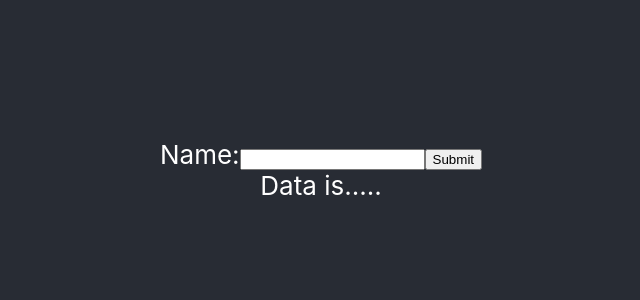
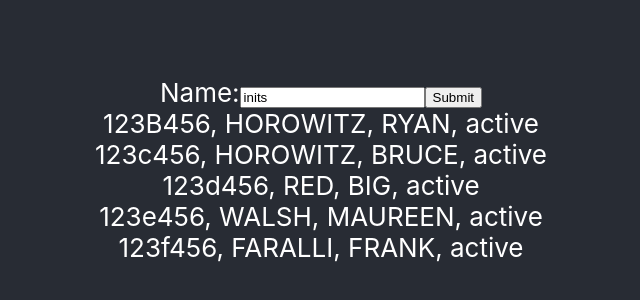
Before and after one commit to ryhorowitz/GT_app, a React (Create React App) app: page / in a window 1280 px wide. Shown: the part 230-530 px from the top of the page, without its empty margins (319-959 px from the left). Built offline with nearby package versions, Linux system fonts and the light colour scheme; no server answers.

Commit message:
Switched over to reactHooks.

```diff
--- a/package.json
+++ b/package.json
@@ -2,7 +2,6 @@
   "name": "gt",
   "version": "0.1.0",
   "private": true,
-  "proxy": "http://localhost:1234",
   "dependencies": {
     "@testing-library/jest-dom": "^5.16.4",
     "@testing-library/react": "^13.3.0",
--- a/src/App.js
+++ b/src/App.js
@@ -1,6 +1,6 @@
 import './App.css';
-import Data from './components/Data'
 import Search from './components/Search'
+import GetAll from './components/GetAll';
 
 function App() {
 
@@ -8,7 +8,7 @@ function App() {
     <div className="App">
       <header className="App-header">
         <Search/>
-        <Data/>
+        <GetAll/>
       </header>
       <div>
       </div>
--- a/src/components/Data.js
+++ b/src/components/Data.js
@@ -4,7 +4,7 @@ class Data extends React.Component {
   constructor(props) {
       super(props);
       this.state = {
-        data: ''
+        data: 'init data'
       };
     }
 
@@ -12,11 +12,15 @@ class Data extends React.Component {
     fetch('/search')
       .then(res => console.log('res is',res.json()))
       .then(data => {
-        this.setState({
-          data: data
-        })
+        console.log('data is', data);
+        // this.setState({
+        //   data: data
+        // })
       })
   }
+
+  //search by last name
+  // return JSON if found
   render () {
     return (
       <div>
--- /dev/null
+++ b/src/components/GetAll.js
@@ -0,0 +1,27 @@
+import React from 'react';
+import caseFiles from '../data.js';
+
+function GetAll() {
+// a button that returns all case file data.
+  return (
+    <div className="all-cases">
+      {caseFiles.map( (file, key) => {
+        return (
+          <div key={key}>
+            {
+              file.caseNumber +
+              ', ' +
+              file.lastName +
+              ', ' +
+              file.firstName
+              + ', ' +
+              file.status
+            }
+          </div>
+        )
+      })}
+    </div>
+  )
+};
+
+export default GetAll;
--- a/src/components/Search.js
+++ b/src/components/Search.js
@@ -1,36 +1,22 @@
-import React from 'react';
+import React, { useState } from 'react';
 
-class Search extends React.Component {
-    constructor(props) {
-        super(props);
-        this.state = { value: '' };
+function Search() {
+  const [search, setSearch] = useState("inits");
 
-        this.handleChange = this.handleChange.bind(this);
-        this.handleSubmit = this.handleSubmit.bind(this);
-    }
-
-    handleChange(e) {
-        this.setState({ value: e.target.value })
-    }
-
-    handleSubmit(e) {
-        alert('A name was submitted: ' + this.state.value);
-        //hit the server with value
-        e.preventDefault();
-    }
-
-    render() {
   return (
-            <form onSubmit={this.handleSubmit}>
+    <form>
       <label>
         Name:
-                    <input type="text" value={this.state.value} onChange={this.handleChange} />
+        <input
+          type="text"
+          value={search}
+          onChange={(e) => setSearch(e.target.value)}
+        />
       </label>
       <input type="submit" value="Submit" />
     </form>
   );
 }
-}
 
 
 export default Search;
--- /dev/null
+++ b/src/data.js
@@ -0,0 +1,43 @@
+const files = [
+  {
+    "status": "active",
+    "_id": "62ae6c7153cdd785243daf2a",
+    "caseNumber": "123B456",
+    "lastName": "HOROWITZ",
+    "firstName": "RYAN"
+  },
+  {
+    "_id": "62ae77e9702b2375f697075b",
+    "caseNumber": "123c456",
+    "lastName": "HOROWITZ",
+    "firstName": "BRUCE",
+    "status": "active",
+    "__v": 0
+  },
+  {
+    "_id": "62ae7804702b2375f697075d",
+    "caseNumber": "123d456",
+    "lastName": "RED",
+    "firstName": "BIG",
+    "status": "active",
+    "__v": 0
+  },
+  {
+    "_id": "62ae7812702b2375f697075f",
+    "caseNumber": "123e456",
+    "lastName": "WALSH",
+    "firstName": "MAUREEN",
+    "status": "active",
+    "__v": 0
+  },
+  {
+    "_id": "62ae783c702b2375f6970763",
+    "caseNumber": "123f456",
+    "lastName": "FARALLI",
+    "firstName": "FRANK",
+    "status": "active",
+    "__v": 0
+  }
+]
+
+export default files;
```
Lines whose indentation alone changed are shown as unchanged.
